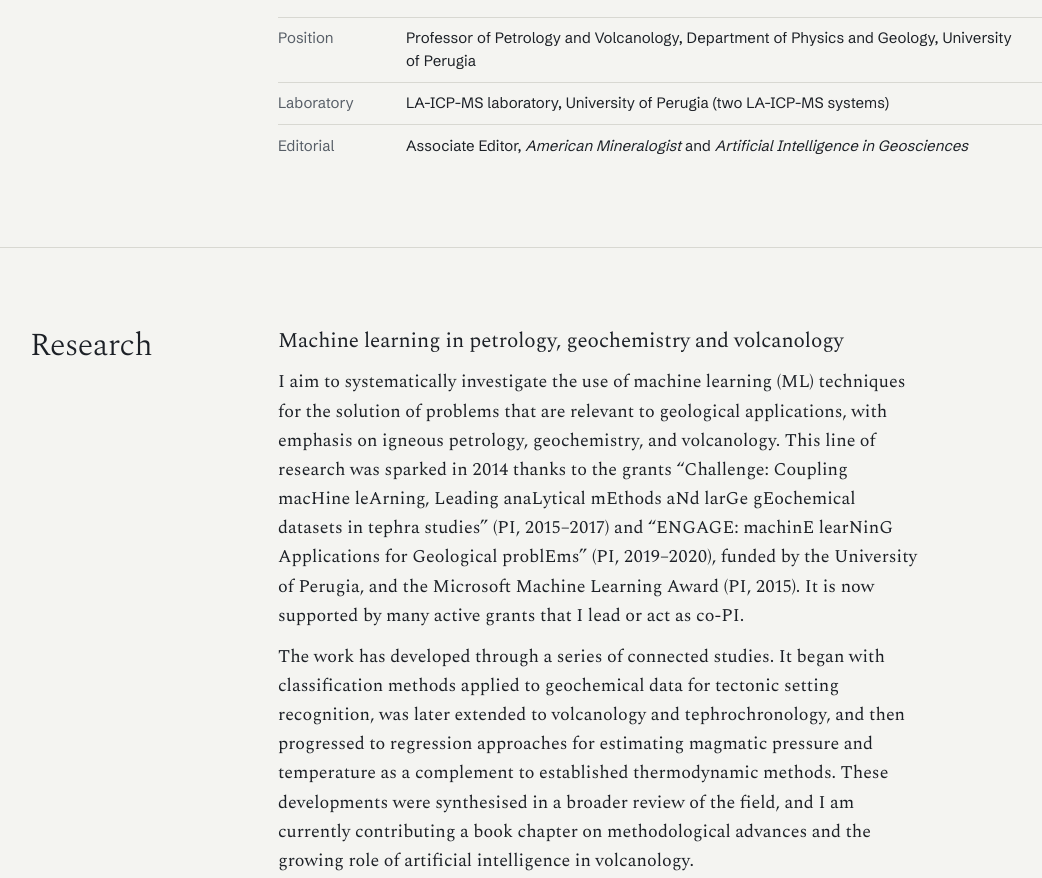
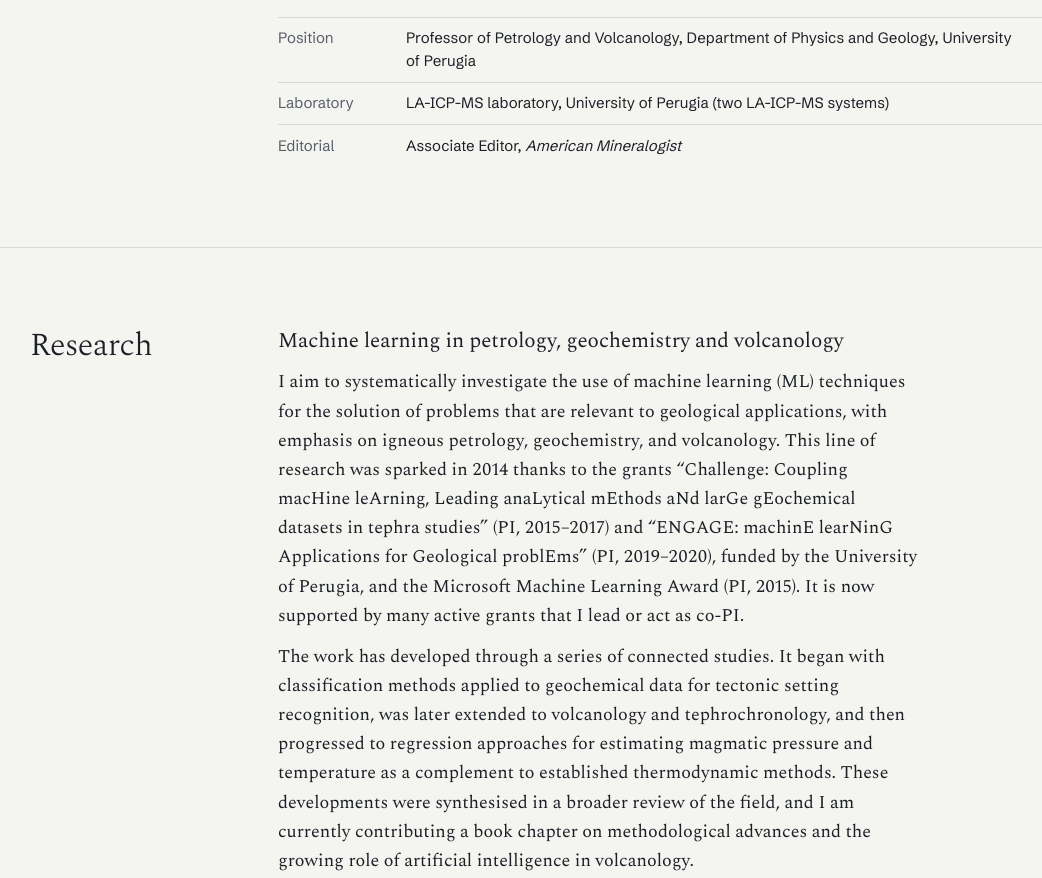
Before and after one commit to petrelli-m/petrelli-m.github.io, a plain HTML site: page index.html in a window 1280 px wide. Shown: the part 2540-3418 px from the top of the page, without its empty margins (50-1092 px from the left). Drawn offline with Linux system fonts and the light colour scheme.

Commit message:
Service: Associate Editor of Artificial Intelligence in Geosciences until 2026
Co-Authored-By: Claude Opus 5.5 <noreply@anthropic.com>
Claude-Session: https://claude.ai/code/session_01Lsysm4XwY7pooxetQeWE6w

```diff
--- a/index.html
+++ b/index.html
@@ -154,7 +154,7 @@
             </div>
             <div>
               <dt>Editorial</dt>
-              <dd>Associate Editor, <i>American Mineralogist</i> and <i>Artificial Intelligence in Geosciences</i></dd>
+              <dd>Associate Editor, <i>American Mineralogist</i></dd>
             </div>
           </dl>
         </div>
@@ -452,7 +452,7 @@
       <div class="content">
         <h3>Editorial roles</h3>
         <ul class="timeline">
-          <li><span class="when num">2022 – now</span> <span>Associate Editor, <i>Artificial Intelligence in Geosciences</i></span></li>
+          <li><span class="when num">2022 – 2026</span> <span>Associate Editor, <i>Artificial Intelligence in Geosciences</i></span></li>
           <li><span class="when num">2020 – now</span> <span>Associate Editor, <i>American Mineralogist</i></span></li>
           <li><span class="when num">2015 – 2019</span> <span>Guest Associate Editor, <i>American Mineralogist</i>, special collection “Dynamics of Magmatic Processes”</span></li>
         </ul>
```
